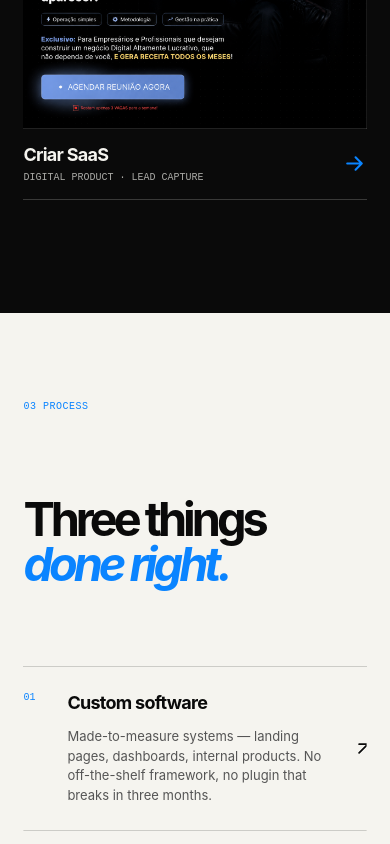
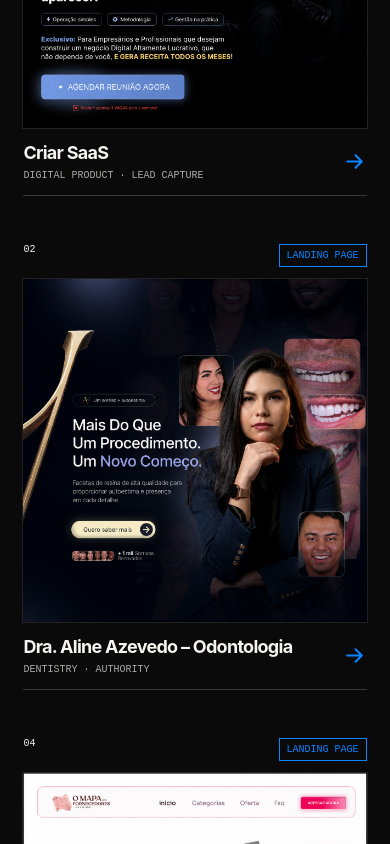
Before and after one commit to aymarhq/aymar_site, a Next.js app: page /en in a window 390 px wide. Shown: the part 2780-3624 px from the top of the page. Built offline with nearby package versions, Linux system fonts and the light colour scheme.

Commit message:
feat: filtra projetos responsivos no mobile

```diff
--- a/app/globals.css
+++ b/app/globals.css
@@ -254,6 +254,9 @@ main#top>.studio{display:none}
 /* Mobile PKG portfolio becomes a one-project-at-a-time swipe carousel. */
 @media(max-width:719px){.projects-wall{display:grid;grid-template-columns:none;grid-auto-flow:column;grid-auto-columns:100%;gap:0;overflow-x:auto;overflow-y:hidden;scroll-snap-type:x mandatory;scrollbar-width:none;-ms-overflow-style:none;padding-bottom:8px;overscroll-behavior-x:contain}.projects-wall::-webkit-scrollbar{display:none}.projects-column{display:contents}.projects-column--left,.projects-column--right{padding:0}.projects-column .project-card,.projects-column--left .project-card:nth-child(n),.projects-column--right .project-card:nth-child(n){width:100%;max-width:none;margin:0;scroll-snap-align:start;scroll-snap-stop:always}.projects-column--left .project-card:nth-child(1){order:1}.projects-column--right .project-card:nth-child(1){order:2}.projects-column--right .project-card:nth-child(2){order:3}.projects-column--left .project-card:nth-child(2){order:4}.projects-column--left .project-card:nth-child(3){order:5}.projects-column--right .project-card:nth-child(3){order:6}.projects-column--left .project-card:nth-child(4){order:7}.projects-column--right .project-card:nth-child(4){order:8}.projects-column .preview-frame{aspect-ratio:1/1}.projects-column .project-info{padding:14px 0}}
 
+/* Mobile portfolio: show only projects with confirmed responsive layouts, as a normal list. */
+@media(max-width:719px){.projects-wall{display:flex;flex-direction:column;gap:28px;overflow:visible;padding:0;scroll-snap-type:none;overscroll-behavior-x:auto}.projects-wall>.project-copie-ai,.projects-wall>.project-master-class,.projects-wall>.project-mentoria-caio{display:none}.projects-wall>.project-card{width:100%;margin:0;scroll-snap-align:none;scroll-snap-stop:normal}.projects-wall>.project-card .preview-frame{aspect-ratio:1/1}.projects-wall>.project-card .project-info{padding:14px 0}}
+
 /* Keep the mobile menu in its own full-screen layer above the page and floating dock. */
 @media(max-width:720px){body.menu-open{position:fixed;inset:0;width:100%;overflow:hidden;overscroll-behavior:none}.header:has(.mobile-nav){z-index:70}.header.scrolled:has(.mobile-nav){backdrop-filter:none;background:transparent;border-color:transparent}.mobile-nav{position:fixed;inset:0;z-index:71;width:100%;height:100vh;height:100dvh;min-height:100svh;overflow-y:auto;overscroll-behavior:contain;isolation:isolate;justify-content:center;gap:clamp(12px,2.2vh,20px);padding:calc(86px + env(safe-area-inset-top)) 10vw calc(28px + env(safe-area-inset-bottom));background:#0a0a0a;opacity:1}.header:has(.mobile-nav) .hamburger{position:relative;z-index:72}.mobile-nav-brand{margin:0 0 clamp(12px,3vh,28px)}.mobile-nav>a:not(.mobile-talk){display:block;width:max-content;max-width:100%;font-size:clamp(32px,9vw,42px);line-height:1;letter-spacing:-.07em}.mobile-nav .language-switcher{margin:clamp(8px,2vh,18px) 0 0}.mobile-nav .mobile-talk{margin-top:4px}.dock-open,.back-to-top{z-index:40}body.menu-open .dock,body.menu-open .back-to-top,body.menu-open .cursor{display:none}}
 
--- a/components/Site.tsx
+++ b/components/Site.tsx
@@ -166,7 +166,7 @@ function useReveal(variant: string, delay = 0) {
 
 function ProcessItem({ item, index }: { item: Dict['process']['items'][number]; index: number }) {
   const revealRef = useReveal('fade-up', index * 90);
-  return <div ref={revealRef} className="process-item" data-cursor="etapa"><span>0{index + 1}</span><div><h3>{item.title}</h3><p>{item.text}</p></div><b><ArrowUpRight /></b></div>;
+  return <div ref={revealRef} className="process-item"><span>0{index + 1}</span><div><h3>{item.title}</h3><p>{item.text}</p></div></div>;
 }
 
 function Marquee({ light = false, children }: { light?: boolean; children: ReactNode }) {
@@ -213,7 +213,7 @@ function Marquee({ light = false, children }: { light?: boolean; children: React
 
 function ProjectCard({ index, dict, hoverLabel }: { index: number; dict: Dict; hoverLabel: string }) {
   const project = dict.projects[index]; const info = projectInfo[index]; const [loaded, setLoaded] = useState(false);
-  return <motion.article className="project-card" data-cursor={hoverLabel} initial={{ opacity: 0, y: 16 }} whileInView={{ opacity: 1, y: 0 }} viewport={{ once: true, margin: '-10%' }} transition={{ delay: index * .04, duration: .5 }}><div className="project-top"><span>{String(index + 1).padStart(2, '0')}</span><b>{project.badge}</b></div><a className="preview-frame" href={info.url} target="_blank" rel="noopener noreferrer"><div className="project-art" style={{ '--project-bg': info.colors.background } as CSSProperties}><div className={`project-art-placeholder ${loaded ? 'is-hidden' : ''}`}><span>{String(index + 1).padStart(2, '0')}</span><strong>{project.title}</strong><small>{dict.work.preview}</small></div><Image src={`/references/${info.slug}.png`} alt={`Landing page ${project.title} — ${project.category}`} fill sizes="(max-width: 719px) 88vw, (max-width: 900px) 42vw, 28vw" className={`project-art-image ${loaded ? 'is-loaded' : 'is-hidden'}`} onLoad={() => setLoaded(true)} /></div></a><a className="project-info" href={info.url} target="_blank" rel="noopener noreferrer"><div><h3>{project.title}</h3><p>{project.meta}</p></div><span> <ArrowRight /></span></a></motion.article>;
+  return <motion.article className={`project-card project-${info.slug}`} data-cursor={hoverLabel} initial={{ opacity: 0, y: 16 }} whileInView={{ opacity: 1, y: 0 }} viewport={{ once: true, margin: '-10%' }} transition={{ delay: index * .04, duration: .5 }}><div className="project-top"><span>{String(index + 1).padStart(2, '0')}</span><b>{project.badge}</b></div><a className="preview-frame" href={info.url} target="_blank" rel="noopener noreferrer"><div className="project-art" style={{ '--project-bg': info.colors.background } as CSSProperties}><div className={`project-art-placeholder ${loaded ? 'is-hidden' : ''}`}><span>{String(index + 1).padStart(2, '0')}</span><strong>{project.title}</strong><small>{dict.work.preview}</small></div><Image src={`/references/${info.slug}.png`} alt={`Landing page ${project.title} — ${project.category}`} fill sizes="(max-width: 719px) 88vw, (max-width: 900px) 42vw, 28vw" className={`project-art-image ${loaded ? 'is-loaded' : 'is-hidden'}`} onLoad={() => setLoaded(true)} /></div></a><a className="project-info" href={info.url} target="_blank" rel="noopener noreferrer"><div><h3>{project.title}</h3><p>{project.meta}</p></div><span> <ArrowRight /></span></a></motion.article>;
 }
 
 function ChatbotDemoSynced({ dict, running }: { dict: Dict; running: boolean }) {
--- a/dictionaries/pt.ts
+++ b/dictionaries/pt.ts
@@ -49,7 +49,7 @@ export const pt: Dict = {
   lang: 'pt', htmlLang: 'pt-BR', locale: 'pt_BR', language: { switchPt: 'Mudar para português', switchEn: 'Mudar para inglês' }, brand: 'Aymar Labs, início', ui: { languageSelector: 'Seletor de idioma', openMenu: 'Abrir menu', closeMenu: 'Fechar menu', phone: 'operação', live: 'ao vivo', dataToday: 'operação / hoje / dados', revenue: 'receita', automation: 'automação', receivedTime: '15:03', sentTime: '15:04' },
   metadata: { title: 'Aymar Labs — criativos e ofertas que vendem', description: 'A operação criativa por trás de ofertas que vendem no WhatsApp.' },
   loader: 'carregando oferta',
-  nav: { studio: 'vídeos', work: 'trabalhos', process: 'entrega', how: 'como funciona', contact: 'contato', cta: 'vamos conversar', menu: 'menu' },
+  nav: { studio: 'vídeos', work: 'sites', process: 'entrega', how: 'como funciona', contact: 'contato', cta: 'vamos conversar', menu: 'menu' },
   hero: { eyebrow: 'aymar labs · operação criativa para ofertas low ticket', title: 'Sua oferta no ar.', emphasis: 'Do criativo à venda.', paragraph: 'A Aymar Labs cria os vídeos, a copy, as páginas, os e-books e os fluxos que sua oferta precisa para sair do papel, gerar conversa e vender no 1:1.', cta: 'quero colocar minha oferta no ar', location: 'Brasil · operação LATAM' },
   marquee: { first: 'criativos que param o scroll ✳ copy que conduz à compra ✳ ofertas low ticket ✳ páginas e e-books ✳ fluxos de WhatsApp ✳', second: 'da atenção à conversa ✳ da conversa à venda ✳' },
   studio: { eyebrow: '01 o que eu faço', title: 'Não entrego só um vídeo.', emphasis: 'Monto o caminho da venda.', paragraph: 'A Aymar junta estratégia, copy e criação para transformar uma ideia em uma oferta pronta para vender. Do hook do anúncio ao fluxo de chatbot no WhatsApp, cada peça trabalha para a próxima.' },
```
